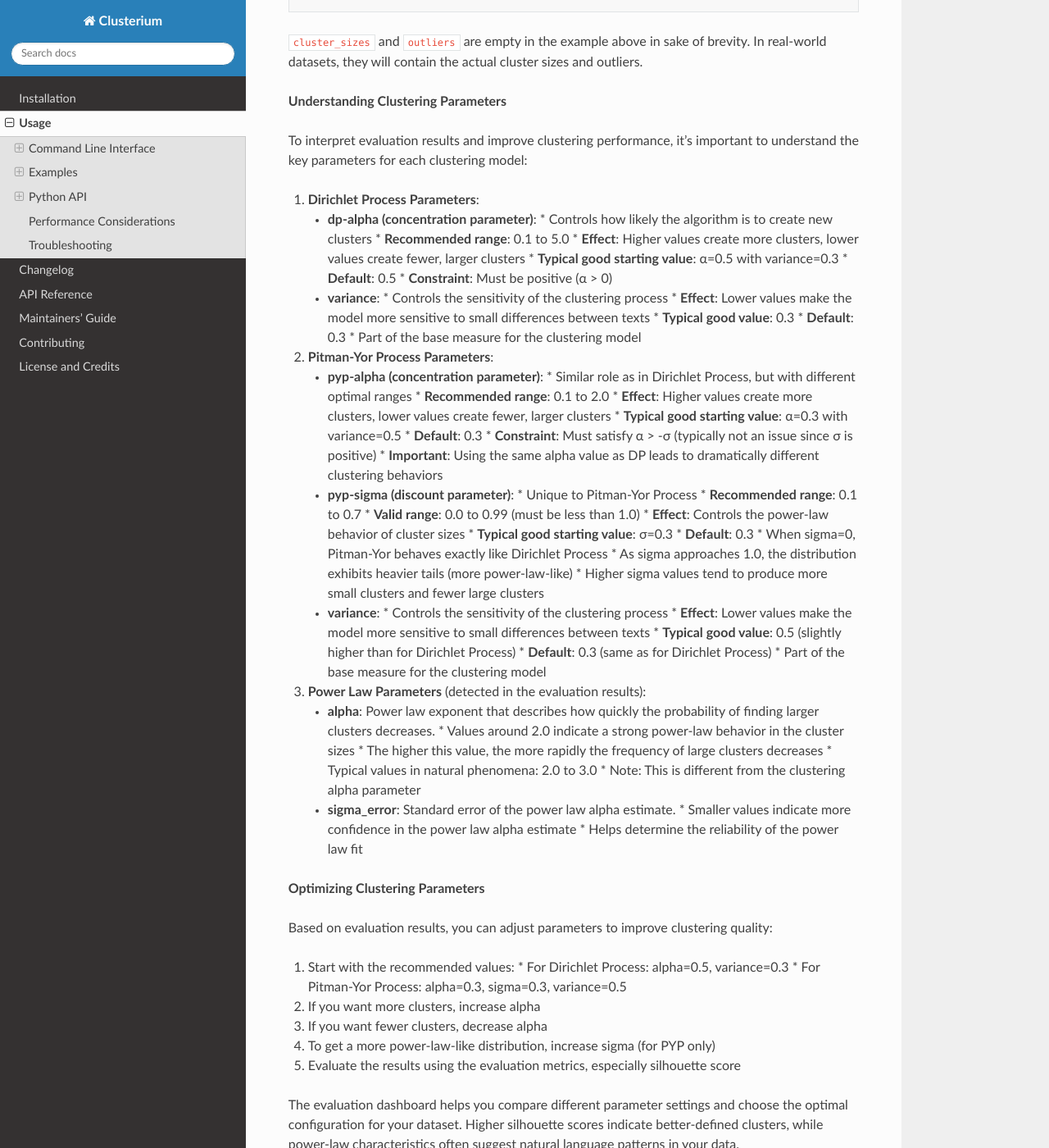
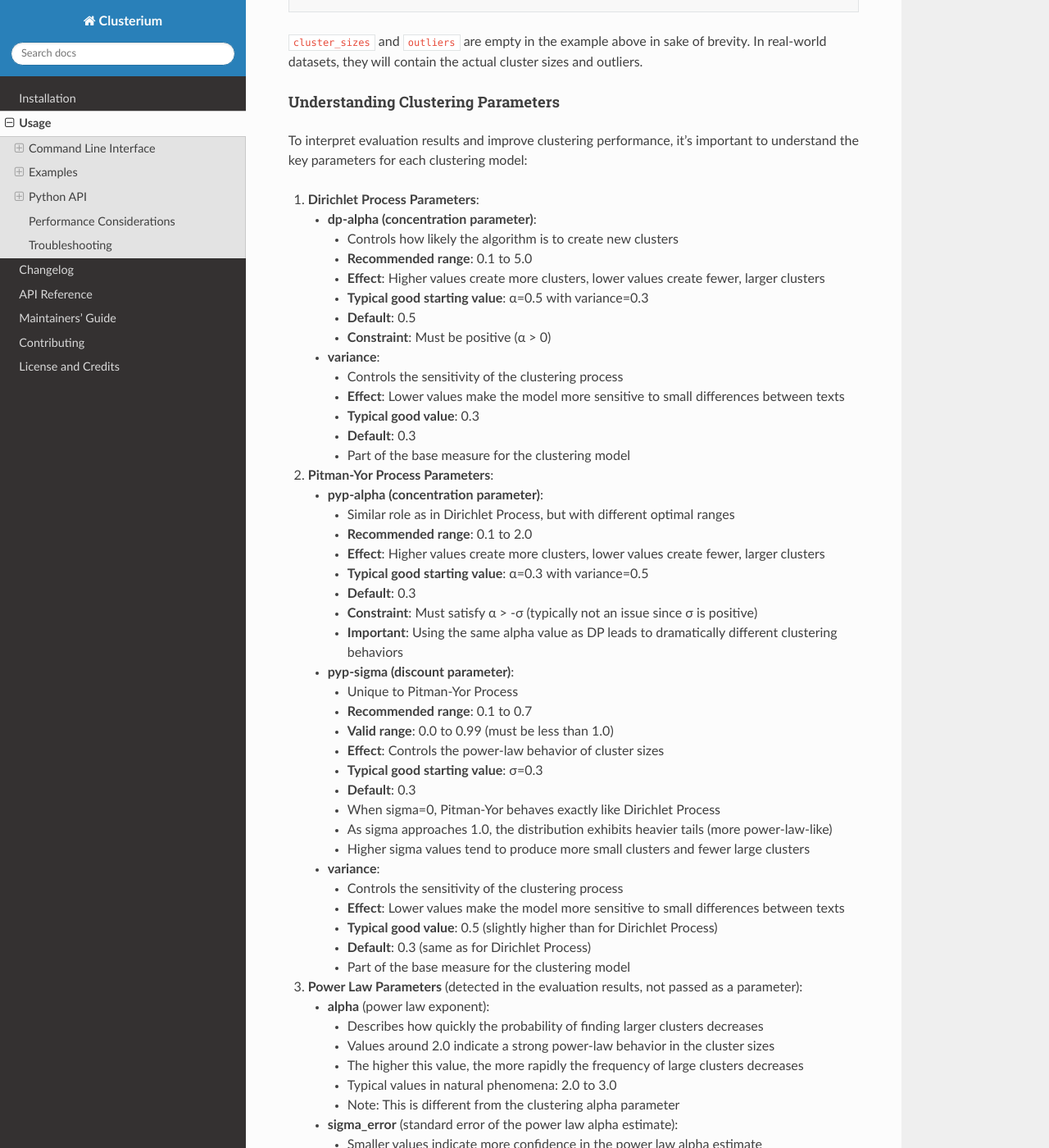
Before and after one commit to sergeyklay/clusterium, a Sphinx documentation site: the page built from docs/source/usage.rst, in a window 1280 px wide and 1400 px high, scrolled down 7218 px. Shown: the whole window at 82% size. Built offline with Sphinx 7.4.7 and the Read the Docs theme 3.1.0, drawn with Linux system fonts in a browser that asks for light colours; some of the changed text lies outside the part shown.

Commit message:
Correct dodumentation formating

```diff
--- a/docs/source/usage.rst
+++ b/docs/source/usage.rst
@@ -242,7 +242,8 @@ This command analyzes both Dirichlet Process and Pitman-Yor Process clustering
 results, generating comprehensive metrics and visualizations to help you understand
 cluster quality.
 
-**Visualization Dashboard**
+Visualization Dashboard
+^^^^^^^^^^^^^^^^^^^^^^^
 
 By default, the evaluation process generates an interactive visualization dashboard
 (enabled with ``--plot``) that includes:
@@ -261,7 +262,8 @@ The dashboard is displayed interactively and automatically saved as
    :alt: Evaluation Dashboard Example
    :width: 100%
 
-**Disabling Visualizations**
+Disabling Visualizations
+^^^^^^^^^^^^^^^^^^^^^^^^
 
 If you prefer to generate only the evaluation metrics without visualizations,
 use the ``--no-plot`` option:
@@ -274,7 +276,8 @@ use the ``--no-plot`` option:
       --pyp-clusters output/clusters_output_pyp.csv \
       --no-plot
 
-**Understanding Evaluation Results**
+Understanding Evaluation Results
+^^^^^^^^^^^^^^^^^^^^^^^^^^^^^^^^
 
 The evaluation results help you determine:
 
@@ -357,13 +360,15 @@ for further analysis or integration with other tools. Example evaluation report
 brevity. In real-world datasets, they will contain the actual cluster sizes and
 outliers.
 
-**Understanding Clustering Parameters**
+Understanding Clustering Parameters
+^^^^^^^^^^^^^^^^^^^^^^^^^^^^^^^^^^^
 
 To interpret evaluation results and improve clustering performance, it's important to understand the key parameters for each clustering model:
 
 1. **Dirichlet Process Parameters**:
 
    * **dp-alpha (concentration parameter)**:
+
      * Controls how likely the algorithm is to create new clusters
      * **Recommended range**: 0.1 to 5.0
      * **Effect**: Higher values create more clusters, lower values create fewer, larger clusters
@@ -372,6 +377,7 @@ To interpret evaluation results and improve clustering performance, it's importa
      * **Constraint**: Must be positive (α > 0)
 
    * **variance**:
+
      * Controls the sensitivity of the clustering process
      * **Effect**: Lower values make the model more sensitive to small differences between texts
      * **Typical good value**: 0.3
@@ -381,6 +387,7 @@ To interpret evaluation results and improve clustering performance, it's importa
 2. **Pitman-Yor Process Parameters**:
 
    * **pyp-alpha (concentration parameter)**:
+
      * Similar role as in Dirichlet Process, but with different optimal ranges
      * **Recommended range**: 0.1 to 2.0
      * **Effect**: Higher values create more clusters, lower values create fewer, larger clusters
@@ -390,6 +397,7 @@ To interpret evaluation results and improve clustering performance, it's importa
      * **Important**: Using the same alpha value as DP leads to dramatically different clustering behaviors
 
    * **pyp-sigma (discount parameter)**:
+
      * Unique to Pitman-Yor Process
      * **Recommended range**: 0.1 to 0.7
      * **Valid range**: 0.0 to 0.99 (must be less than 1.0)
@@ -401,29 +409,35 @@ To interpret evaluation results and improve clustering performance, it's importa
      * Higher sigma values tend to produce more small clusters and fewer large clusters
 
    * **variance**:
+
      * Controls the sensitivity of the clustering process
      * **Effect**: Lower values make the model more sensitive to small differences between texts
      * **Typical good value**: 0.5 (slightly higher than for Dirichlet Process)
      * **Default**: 0.3 (same as for Dirichlet Process)
      * Part of the base measure for the clustering model
 
-3. **Power Law Parameters** (detected in the evaluation results):
+3. **Power Law Parameters** (detected in the evaluation results, not passed as a parameter):
 
-   * **alpha**: Power law exponent that describes how quickly the probability of finding larger clusters decreases.
+   * **alpha** (power law exponent):
+
+     * Describes how quickly the probability of finding larger clusters decreases
      * Values around 2.0 indicate a strong power-law behavior in the cluster sizes
      * The higher this value, the more rapidly the frequency of large clusters decreases
      * Typical values in natural phenomena: 2.0 to 3.0
      * Note: This is different from the clustering alpha parameter
 
-   * **sigma_error**: Standard error of the power law alpha estimate.
+   * **sigma_error** (standard error of the power law alpha estimate):
+
      * Smaller values indicate more confidence in the power law alpha estimate
      * Helps determine the reliability of the power law fit
 
-**Optimizing Clustering Parameters**
+Optimizing Clustering Parameters
+^^^^^^^^^^^^^^^^^^^^^^^^^^^^^^^^
 
 Based on evaluation results, you can adjust parameters to improve clustering quality:
 
 1. Start with the recommended values:
+
    * For Dirichlet Process: alpha=0.5, variance=0.3
    * For Pitman-Yor Process: alpha=0.3, sigma=0.3, variance=0.5
 
```
